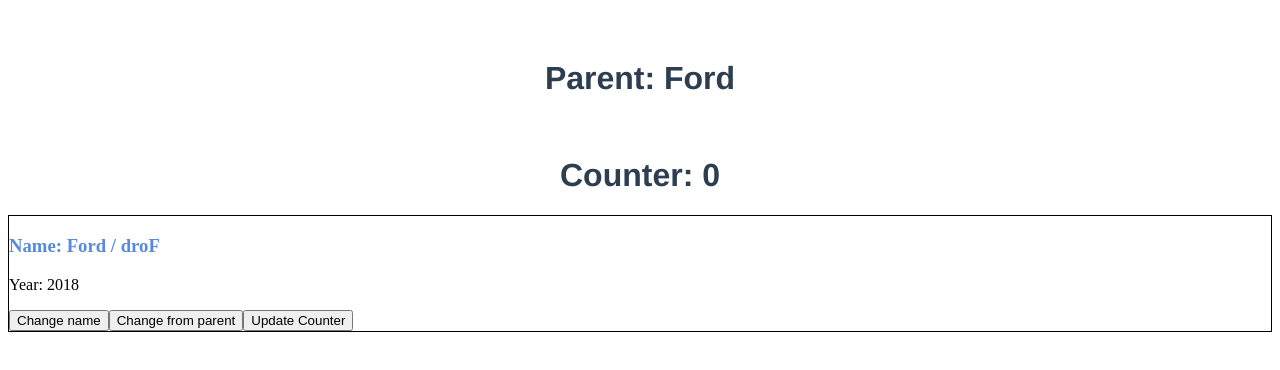
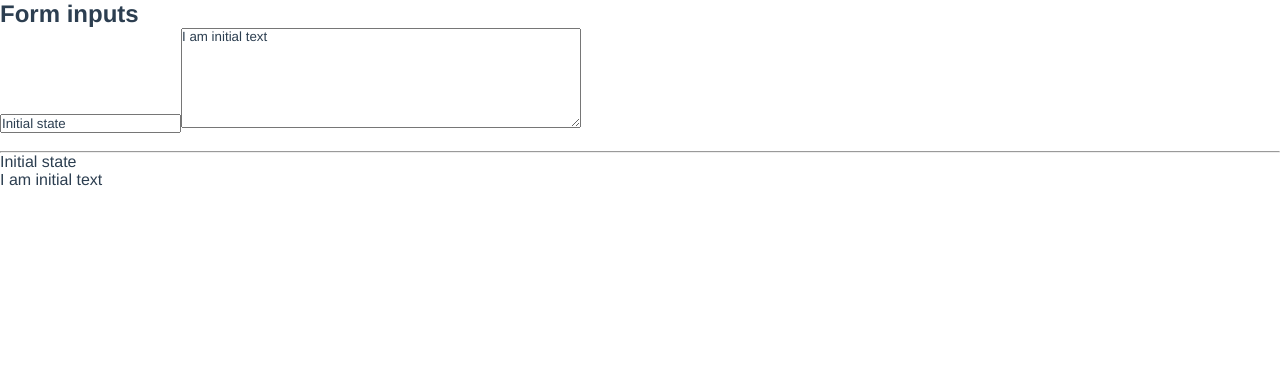
Before and after one commit to 13RedFox/vue-learning, a Vue app in the folder 003_app/: page / in a window 1280 px wide. Shown: the top 370 px of the page. Built offline with nearby package versions, Linux system fonts and the light colour scheme.

Commit message:
:anger:Learnin course Vue.js next lessons:anger:

```diff
--- a/003_app/src/App.vue
+++ b/003_app/src/App.vue
@@ -1,49 +1,44 @@
 <template>
   <div>
-    <h1>Parent: {{ carName }}</h1>
-    <app-counter :counter="counter"></app-counter>
-    <app-car
-      :carName="carName"
-      :carYear="carYear"
-      :counter="counter"
-      :changeFunc="changeNameToAudi"
-      @nameChanged="carName = $event"
-      @counterUpdated="counter = $event"
-    ></app-car>
+    <h2>Form inputs</h2>
+    <input type="text" v-model.lazy="name" />
+    <textarea v-model="textarea"></textarea>
+    <br />
+    <br />
+    <hr />
+    <p>{{ name }}</p>
+    <p>{{ textarea }}</p>
   </div>
 </template>
 
 <script>
-import Car from "./components/Car";
-import Counter from "./components/Counter";
-
 export default {
   data() {
     return {
-      carName: "Ford",
-      carYear: 2018,
-      counter: 0
+      name: "Initial state",
+      textarea: "I am initial text"
     };
-  },
-  methods: {
-    changeNameToAudi() {
-      this.carName = "Audi";
-    }
-  },
-  components: {
-    appCar: Car,
-    appCounter: Counter
   }
 };
 </script>
 
 <style>
-h1 {
+* {
   font-family: Avenir, Helvetica, Arial, sans-serif;
   -webkit-font-smoothing: antialiased;
   -moz-osx-font-smoothing: grayscale;
-  text-align: center;
   color: #2c3e50;
-  margin-top: 60px;
+  margin: 0;
+  padding: 0;
+  box-sizing: border-box;
+}
+
+textarea {
+  width: 400px;
+  height: 100px;
+}
+
+p {
+  white-space: pre;
 }
 </style>
--- a/003_app/src/components/Car.vue
+++ /dev/null
@@ -1,55 +0,0 @@
-<template>
-  <div class="car">
-    <h3>Name: {{ carName }} / {{ reverseName }}</h3>
-    <p>Year: {{ carYear }}</p>
-    <button @click="changeName">Change name</button>
-    <button @click="changeFunc()">Change from parent</button>
-    <button @click="updateCounter">Update Counter</button>
-  </div>
-</template>
-
-<script>
-export default {
-  // props: ["carName", "carYear"],
-  // props: {
-  //   carName: String,
-  //   carYear: Number
-  // },
-  props: {
-    carName: {
-      type: String,
-      default: "Default name"
-    },
-    carYear: Number,
-    changeFunc: Function,
-    counter: Number
-  },
-  methods: {
-    changeName() {
-      this.carName = "Mazda";
-      this.$emit("nameChanged", this.carName);
-    },
-    updateCounter() {
-      this.$emit('counterUpdated', this.counter + 1)
-    }
-  },
-  computed: {
-    reverseName() {
-      return this.carName
-        .split("")
-        .reverse()
-        .join("");
-    }
-  }
-};
-</script>
-
-<style lang="css">
-.car {
-  border: 1px solid black;
-}
-
-.car h3 {
-  color: #578add;
-}
-</style>
--- a/003_app/src/components/Counter.vue
+++ /dev/null
@@ -1,11 +0,0 @@
-<template>
-  <div>
-    <h1>Counter: {{ counter }}</h1>
-  </div>
-</template>
-
-<script>
-export default {
-  props: ["counter"]
-};
-</script>
--- a/003_app/src/main.js
+++ b/003_app/src/main.js
@@ -6,5 +6,3 @@
 new Vue({
   render: (h) => h(App),
 }).$mount("#app");
-
-export const eventEmitter = new Vue();
```
